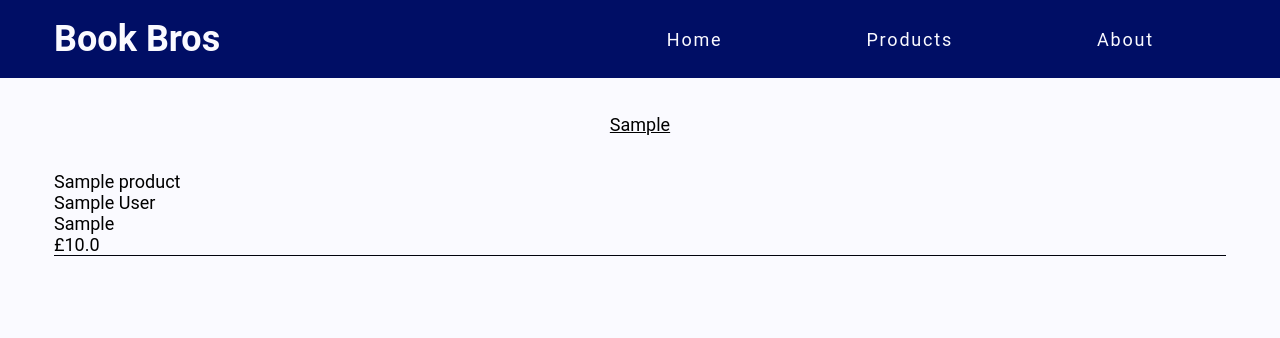
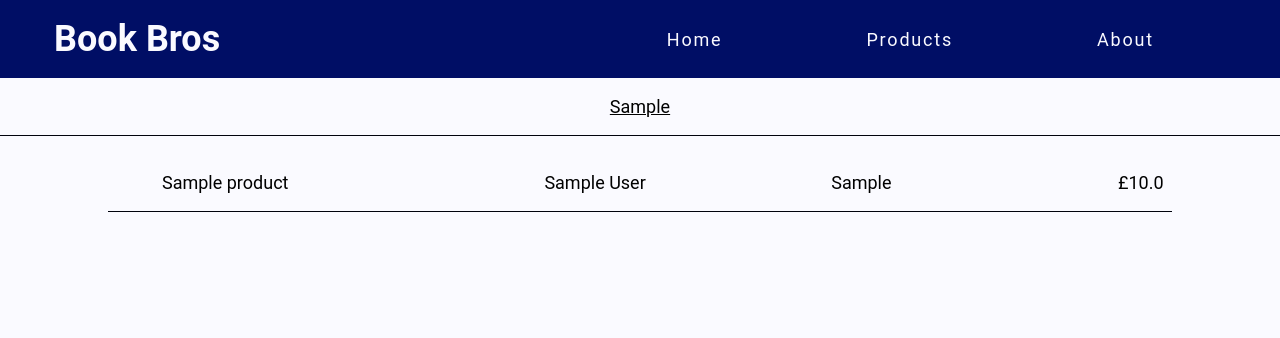
Before and after one commit to Optimized-Coder/ecommerce_api, a Flask app: page /products/ in a window 1280 px wide. Shown: the top 338 px of the page. Run offline with Flask 2, Linux system fonts and the light colour scheme; tables that the repository leaves empty hold one stand-in row (values such as "Sample post").

Commit message:
style product component and add genre filter routing

```diff
--- a/core/static/css/products.css
+++ b/core/static/css/products.css
@@ -1,18 +1,15 @@
-.main {
-    padding: 1rem 3rem;
-}
-
-
-.product__card {
-    padding-top: 1rem;
-    border-bottom: 1px solid var(--black);
-}
+/* .main {
+    padding: 1rem 0rem;
+} */
 
 .genre__list {
     display: flex;
     align-items: center;
     justify-content: space-around;
     flex-wrap: wrap;
+    border-bottom: 1px solid var(--black);
+    padding: 0rem 2rem;
+    transition: all 200ms;
 }
 
 .genre__list-item {
@@ -22,6 +19,16 @@
 .genre__link {
     color: black;
     padding: 1rem 3rem;
+
 } .genre__link:hover {
     background-color:#ddd;
 }
+
+.product__card {
+    display: grid;
+    grid-template-columns: 40% 30% 30% 10%;
+
+    margin: 0 6rem;
+    padding: 2rem 3rem 1rem;
+    border-bottom: 1px solid var(--black);
+}
--- a/core/templates/includes/genre_list.html
+++ b/core/templates/includes/genre_list.html
@@ -1,6 +1,6 @@
 <ul class="genre__list">
     {% for genre in genres %}
-        <a href="#" class="genre__link">
+        <a href="{{url_for('products.by_genre', genre_tag=genre)}}" class="genre__link">
             <li class="genre__list-item">
                 {{ genre }}
             </li>
--- /dev/null
+++ b/core/templates/includes/product_card.html
@@ -0,0 +1,14 @@
+<div class="product__card">
+    <p>
+        {{record.title}}
+    </p>
+    <p>
+        {{record.author}}
+    </p>
+    <p>
+        {{record.genre}}
+    </p>
+    <p>
+        £{{record.price}}
+    </p>
+</div>
--- a/core/templates/product_list.html
+++ b/core/templates/product_list.html
@@ -5,20 +5,7 @@
         {% include 'includes/genre_list.html' %}
         <section class="main__products">
             {% for record in records %}
-            <div class="product__card">
-                <p>
-                    {{record.title}}
-                </p>
-                <p>
-                    {{record.author}}
-                </p>
-                <p>
-                    {{record.genre}}
-                </p>
-                <p>
-                    £{{record.price}}
-                </p>
-            </div>
+            {% include 'includes/product_card.html' %}
         {% endfor %}
         </section>
     </main>
```
